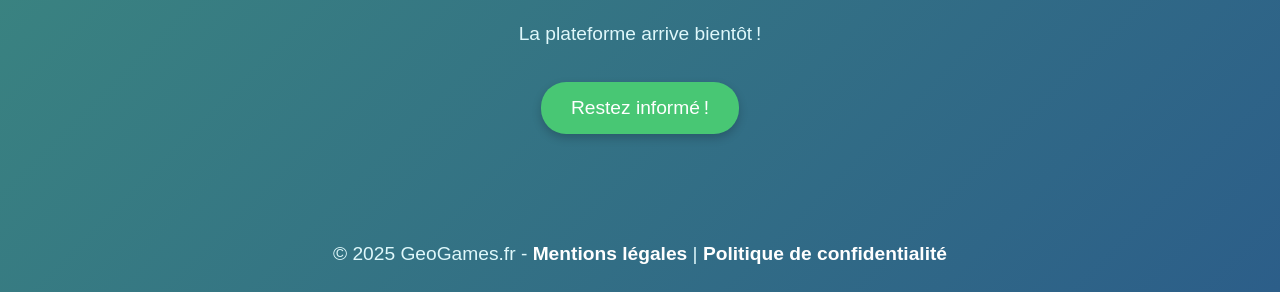
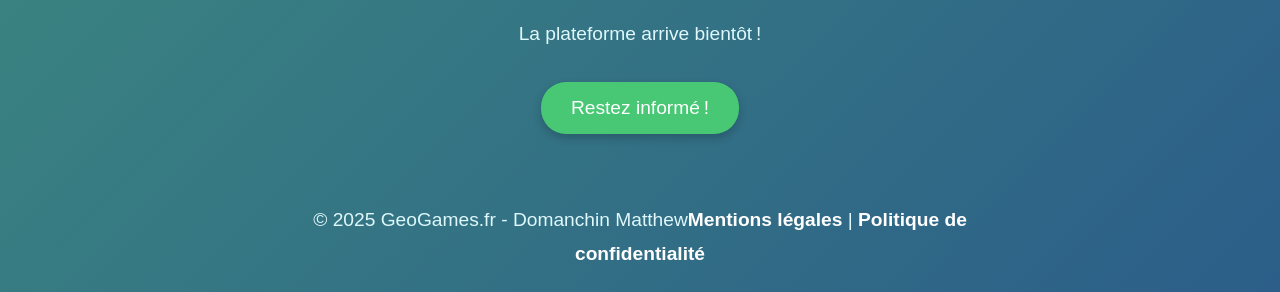
Before and after one commit to MattMatt-aka-Matt/Geogames, a plain HTML site: page index.html in a window 1280 px wide. Shown: the part 508-800 px from the top of the page. Drawn offline with Linux system fonts and the light colour scheme.

Commit message:
Update index.html
ajout de mon nom dans les credits

```diff
--- a/index.html
+++ b/index.html
@@ -130,7 +130,7 @@
 
     <!-- Footer -->
     <footer>
-        <p>© 2025 GeoGames.fr - <a href="#">Mentions légales</a> | <a href="#">Politique de confidentialité</a></p>
+        <p>© 2025 GeoGames.fr - Domanchin Matthew<a href="#">Mentions légales</a> | <a href="#">Politique de confidentialité</a></p>
     </footer>
 </body>
 </html>
```
